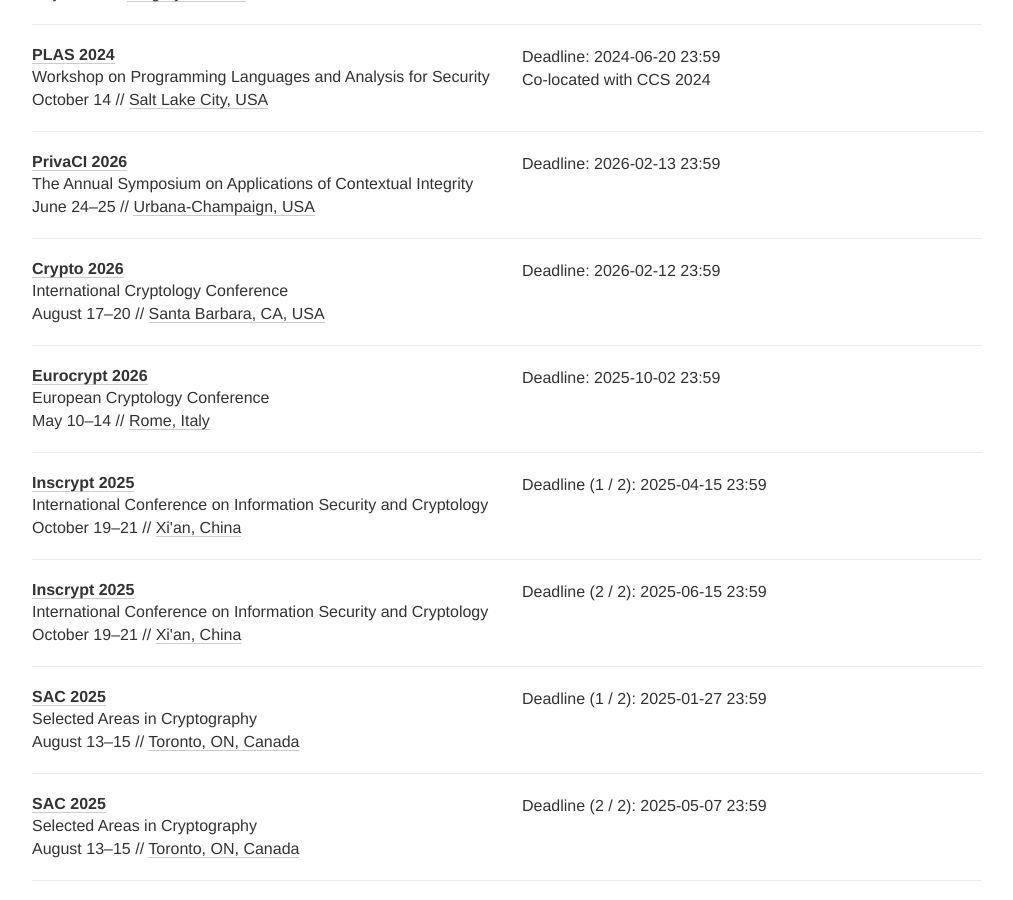
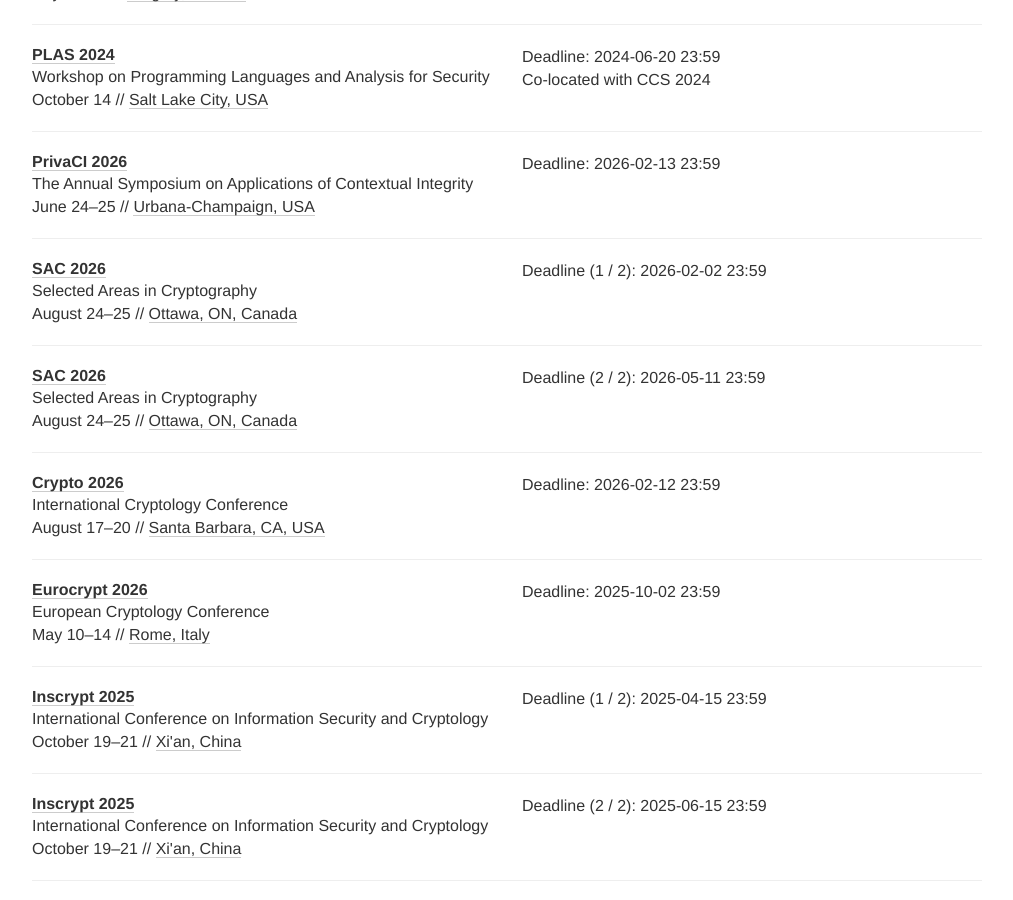
Before and after one commit to sec-deadlines/sec-deadlines.github.io, a Jekyll site: the page built from index.html, in a window 1280 px wide and 900 px high, scrolled down 4915 px. Shown: the whole window, without its empty margins (133-1146 px from the left). Built offline with Jekyll 4.4.1, drawn with Linux system fonts in a browser that asks for light colours; nearby versions of some CDN libraries; comment, search, counter and statistics services are not loaded.

Commit message:
Add Selected Areas in Cryptography (SAC) 2026 deadlines

```diff
--- a/_data/conferences.yml
+++ b/_data/conferences.yml
@@ -308,6 +308,15 @@
   tags: [PRIV, CONF]
 
 # Crypto
+
+- name: SAC
+  description: Selected Areas in Cryptography
+  year: 2026
+  link: https://sacworkshop.org/SAC26/
+  deadline: ["2026-02-02 23:59", "2026-05-11 23:59"]
+  date: August 24-25
+  place: Ottawa, ON, Canada
+  tags: [CRYPTO, CONF]
 
 - name: Crypto
   description: International Cryptology Conference
```
